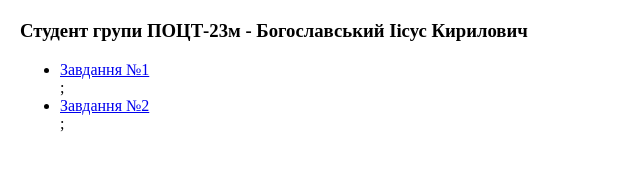
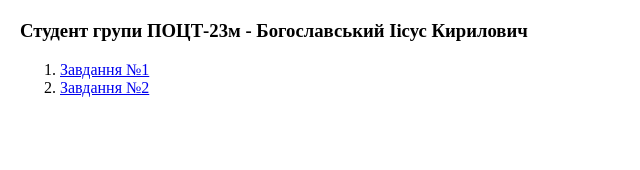
Before and after one commit to bohoslavskiy/bohoslavskiy, a plain HTML site: page index.html in a window 1280 px wide. Shown: the whole page, without its empty margins (0-640 px from the left). Drawn offline with Linux system fonts and the light colour scheme.

Commit message:
Update index.html

```diff
--- a/index.html
+++ b/index.html
@@ -4,9 +4,9 @@
     </head>
     <body style="margin: 20">
         <h3><b>Студент групи ПОЦТ-23м - Богославський Іісус Кирилович</b></h1>
-        <ul>
-            <li><a href="https://bohoslavskiy.github.io/bohoslavskiy/hw1/">Завдання №1</a></li>;
-            <li><a href="https://bohoslavskiy.github.io/bohoslavskiy/hw2/">Завдання №2</a></li>;
-        </ul>
+        <ol>
+            <li><a href="https://bohoslavskiy.github.io/bohoslavskiy/hw1/">Завдання №1</a></li>
+            <li><a href="https://bohoslavskiy.github.io/bohoslavskiy/hw2/">Завдання №2</a></li>
+        </ol>
     </body>
 </html>
```
